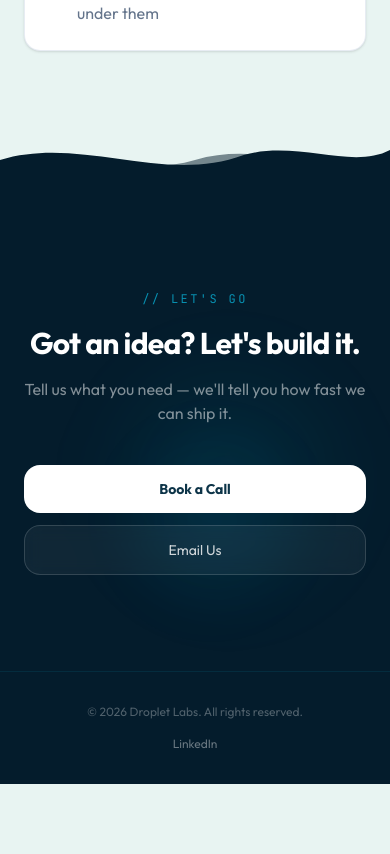
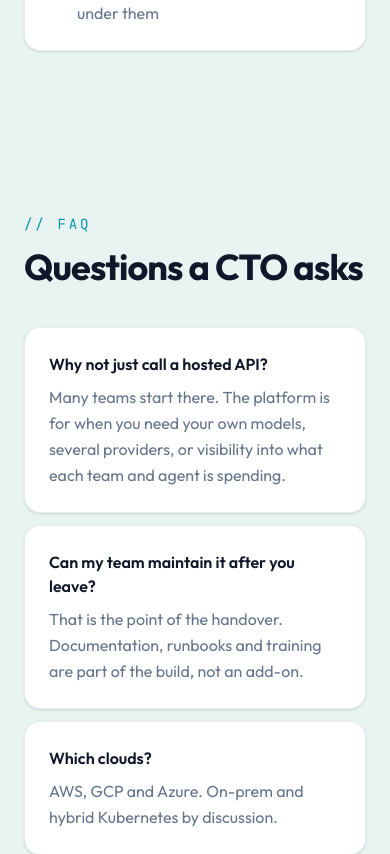
Before and after one commit to Droplet-Labs/droplet-labs.github.io, a Next.js app: page / in a window 390 px wide. Shown: the part 6580-7434 px from the top of the page. Before the commit the page ends 7364 px from the top, so only its background shows below. Built offline with nearby package versions, Linux system fonts and the light colour scheme.

Commit message:
feat: Add FAQ section
Co-Authored-By: Claude Fable 5.1 <noreply@anthropic.com>

```diff
--- a/src/app/page.tsx
+++ b/src/app/page.tsx
@@ -8,6 +8,7 @@ import { Demos } from "@/components/sections/demos";
 import { HowItWorks } from "@/components/sections/how-it-works";
 import { Ownership } from "@/components/sections/ownership";
 import { Fit } from "@/components/sections/fit";
+import { Faq } from "@/components/sections/faq";
 import { ContactCta } from "@/components/sections/contact-cta";
 import { Footer } from "@/components/sections/footer";
 
@@ -24,6 +25,7 @@ export default function Home() {
         <HowItWorks />
         <Ownership />
         <Fit />
+        <Faq />
       </main>
       <WaveDivider direction="body-to-cta" />
       <ContactCta />
--- /dev/null
+++ b/src/components/sections/faq.tsx
@@ -0,0 +1,40 @@
+"use client";
+
+import { motion } from "framer-motion";
+import { faq } from "@/lib/constants";
+import { StaggerGrid, staggerItemVariants } from "@/components/stagger-grid";
+import { MotionWrapper } from "@/components/motion-wrapper";
+
+export function Faq() {
+  return (
+    <section id="faq" className="scroll-mt-20 py-20 md:py-28 relative">
+      <div className="max-w-5xl mx-auto px-6 md:px-12 relative z-10">
+        <MotionWrapper>
+          <span className="font-[family-name:var(--font-jetbrains)] text-sm text-water-dark-cyan tracking-[0.2em]">
+            {faq.eyebrow}
+          </span>
+          <h2 className="font-[family-name:var(--font-outfit)] text-4xl md:text-5xl font-bold tracking-tight text-foreground mt-3">
+            {faq.heading}
+          </h2>
+        </MotionWrapper>
+
+        <StaggerGrid className="flex flex-col gap-3 mt-10">
+          {faq.items.map((item) => (
+            <motion.div
+              key={item.q}
+              variants={staggerItemVariants}
+              className="bg-white rounded-xl p-6 shadow-sm border border-slate-200/80"
+            >
+              <h3 className="font-[family-name:var(--font-outfit)] text-base font-semibold text-foreground">
+                {item.q}
+              </h3>
+              <p className="text-base text-muted-foreground leading-relaxed mt-2">
+                {item.a}
+              </p>
+            </motion.div>
+          ))}
+        </StaggerGrid>
+      </div>
+    </section>
+  );
+}
```
